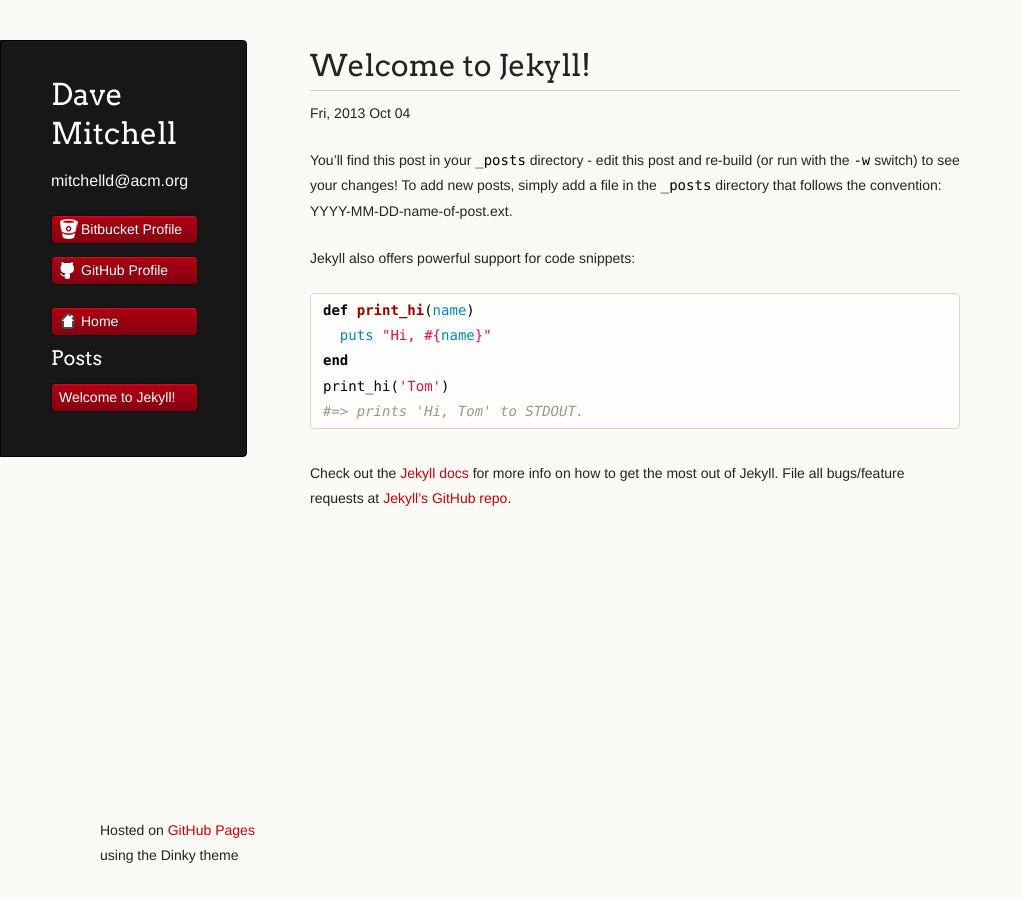
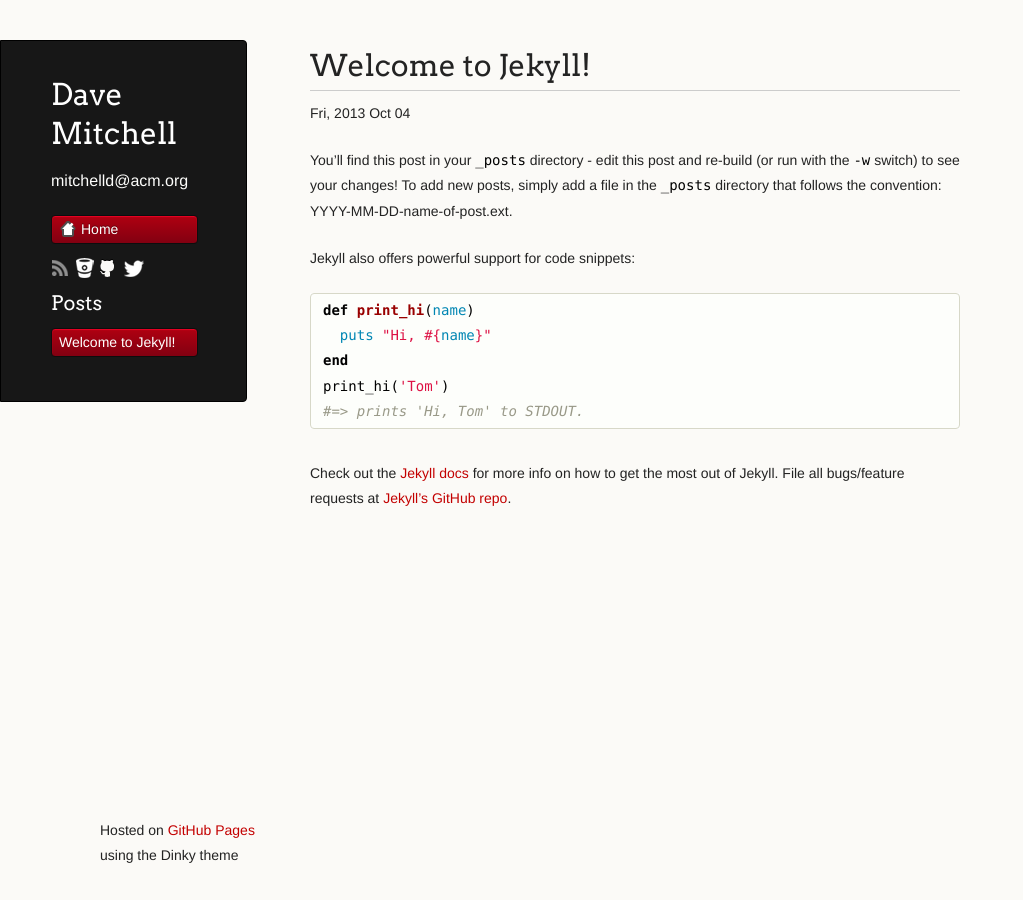
Before and after one commit to digitalbias/digitalbias.old, a Jekyll site: the page built from _posts/2013-10-04-welcome-to-jekyll.markdown, in a window 1280 px wide. Shown: the whole page, without its empty margins (0-1023 px from the left). Built offline with Jekyll 4.4.1, drawn with Linux system fonts in a browser that asks for light colours; Markdown is read by kramdown in place of the engine named in the settings.

Commit message:
update to structure, headers, footers and rss feed

```diff
--- a/_config.yml
+++ b/_config.yml
@@ -1,3 +1,5 @@
-name: Your New Jekyll Site
+name: David Mitchell
 markdown: redcarpet
 pygments: true
+description: Exploring Tech in Daily Life
+url: http://digitalbias.com
--- a/_includes/header.html
+++ b/_includes/header.html
@@ -1,16 +1,19 @@
 <header>
+
   <h1 class="header">Dave Mitchell</h1>
   <p class="header">mitchelld@acm.org</p>
-  <ul>
-    <li><a class="buttons bitbucket" href="https://bitbucket.org/digitalbias">Bitbucket Profile</a></li>
-    <li><a class="buttons github" href="https://github.com/digitalbias">GitHub Profile</a></li>
-  </ul>
 
   <li><a href="/" class='buttons home'>Home</a></li>
 
+  <a href="/feed.rss" class='small rss buttons'></a>
+  <a class="small buttons bitbucket" href="https://bitbucket.org/digitalbias"></a>
+  <a class="small buttons github" href="https://github.com/digitalbias"></a>
+  <a class="small buttons twitter" href="https://twitter.com/digitalbias"></a>
+
+
   <h2 class="header">Posts</h2>
   <ul>
-    {% for post in site.posts %}
+    {% for post in site.posts limit:20 %}
       <li>
         <a href="{{ post.url }}" class='post'>{{ post.title }}</a>
       </li>
--- a/stylesheets/styles.css
+++ b/stylesheets/styles.css
@@ -241,7 +241,7 @@ h2.header {
   font-weight: 300;
   line-height: 1em;
   border-bottom: none;
-  margin-top: 0;
+  margin-top: 12px;
 }
 
 h1.header, h2.header, a.header, a.name, header a{
@@ -295,6 +295,28 @@ header li:hover {
   background: linear-gradient(top, #C3001D 0%,#950119 100%);
 }
 
+header li .small {
+  width:132px;
+  height:15px;
+  margin-bottom: 12px;
+  line-height: 1em;
+  padding: 6px 6px 6px 7px;
+
+  background: #AF0011;
+  background: -moz-linear-gradient(top, #AF0011 0%, #820011 100%);
+  background: -webkit-gradient(linear, left top, left bottom, color-stop(0%,#f8f8f8), color-stop(100%,#dddddd));
+  background: -webkit-linear-gradient(top, #AF0011 0%,#820011 100%);
+  background: -o-linear-gradient(top, #AF0011 0%,#820011 100%);
+  background: -ms-linear-gradient(top, #AF0011 0%,#820011 100%);
+  background: linear-gradient(top, #AF0011 0%,#820011 100%);
+
+  border-radius:4px;
+  border:1px solid #0D0D0D;
+
+  -webkit-box-shadow: inset 0px 1px 1px 0 rgba(233,2,38, 1);
+  box-shadow: inset 0px 1px 1px 0 rgba(233,2,38, 1);
+}
+
 a.buttons {
 	-webkit-font-smoothing: antialiased;
 	background: url(../images/arrow-down.png) no-repeat;
@@ -313,7 +335,17 @@ a.home {
 }
 
 a.github {
-	background: url(../images/octocat-small.png) no-repeat 1px;
+  background: url(../images/octocat-small.png) no-repeat 1px;
+}
+
+a.twitter {
+  background: url(../images/twitter.png) no-repeat 1px;
+}
+
+a.rss {
+  background: url(../images/rss.png) no-repeat 1px;
+  padding: 2px 2px 2px 22px;
+  height: 30px;
 }
 
 a.buttons:hover {
```
Also changed, not shown: images/rss.png (added), images/twitter.png (added), 3 other files.
